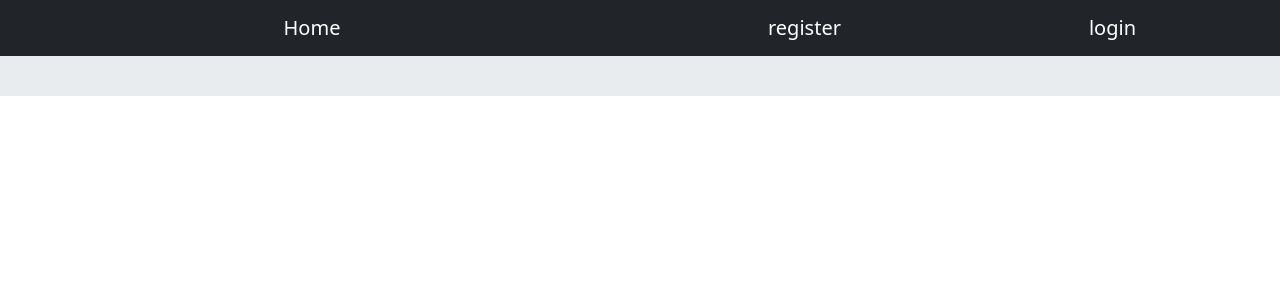
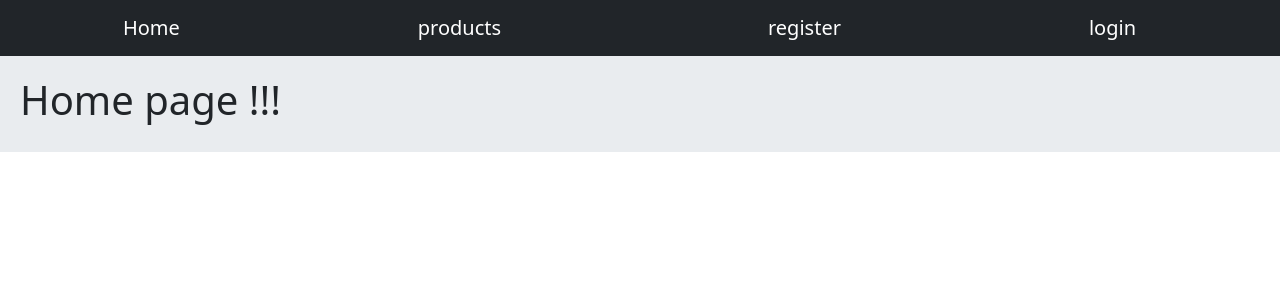
Before and after one commit to Amir-Bahrami1377/ecommerce-website, a Django app: page / in a window 1280 px wide. Shown: the top 300 px of the page. Run offline with Django 4.2, Linux system fonts and the light colour scheme; data that the repository does not hold is empty.

Commit message:
init: home page added

```diff
--- a/store/product/urls.py
+++ b/store/product/urls.py
@@ -1,9 +1,10 @@
 from django.urls import path
-from product.views import ProductList, ProductDetailView
+from product.views import ProductList, ProductDetailView, HomeView
 
 
 app_name = 'product'
 urlpatterns = [
-    path('', ProductList.as_view(), name='products'),
+    path('', HomeView.as_view(), name='home'),
+    path('products/', ProductList.as_view(), name='products'),
     path('<slug:myslug>/', ProductDetailView.as_view(), name='product_detail')
 ]
--- a/store/product/views.py
+++ b/store/product/views.py
@@ -1,4 +1,5 @@
 from django.shortcuts import render
+from django.views import View
 from django.views.generic.list import ListView
 from django.views.generic.detail import DetailView
 from product.models import Product
@@ -20,3 +21,8 @@ class ProductDetailView(DetailView):
 
     def get_queryset(self):
         return Product.objects.filter(slug=self.kwargs['myslug'])
+
+
+class HomeView(View):
+    def get(self, request):
+        return render(request, 'product/home.html', {'hi': 'hi'})
--- a/store/templates/core/navbar.html
+++ b/store/templates/core/navbar.html
@@ -1,6 +1,7 @@
 <nav class="navbar navbar-expand-lg navbar-dark bg-dark" style="justify-content: space-around">
     <div class="container-fluid" style="justify-content: space-around">
-       <a class="navbar-brand" href="{% url 'product:products' %}">Home</a>
+       <a class="navbar-brand" href="{% url 'product:home' %}">Home</a>
+       <a class="navbar-brand" href="{% url 'product:products' %}">products</a>
     </div>
     <div class="container-fluid" style="justify-content: space-around">
         {% if request.user.is_authenticated %}
--- /dev/null
+++ b/store/templates/product/home.html
@@ -0,0 +1,5 @@
+{% extends 'core/base.html' %}
+
+{% block content %}
+    <h1>Home page !!!</h1>
+{% endblock %}
```
